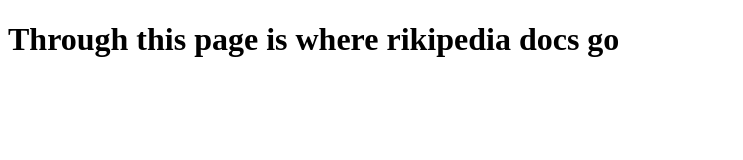
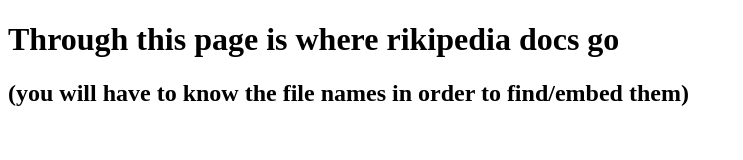
Before and after one commit to riki-pedia/riki-docs, a plain HTML site: page index.html in a window 1280 px wide. Shown: the whole page, without its empty margins (0-743 px from the left). Drawn offline with Linux system fonts and the light colour scheme.

Commit message:
Update index.html

```diff
--- a/index.html
+++ b/index.html
@@ -2,10 +2,11 @@
 <html>
     <head>
         <meta charset="utf-8">
-        <title>Riki-docs</title>
+        <title>The Riki-Docs</title>
     </head>
     <body>
 <h1>Through this page is where rikipedia docs go</h1>
+        <h2>(you will have to know the file names in order to find/embed them)</h2>
 
     </body>
 </html>
```
